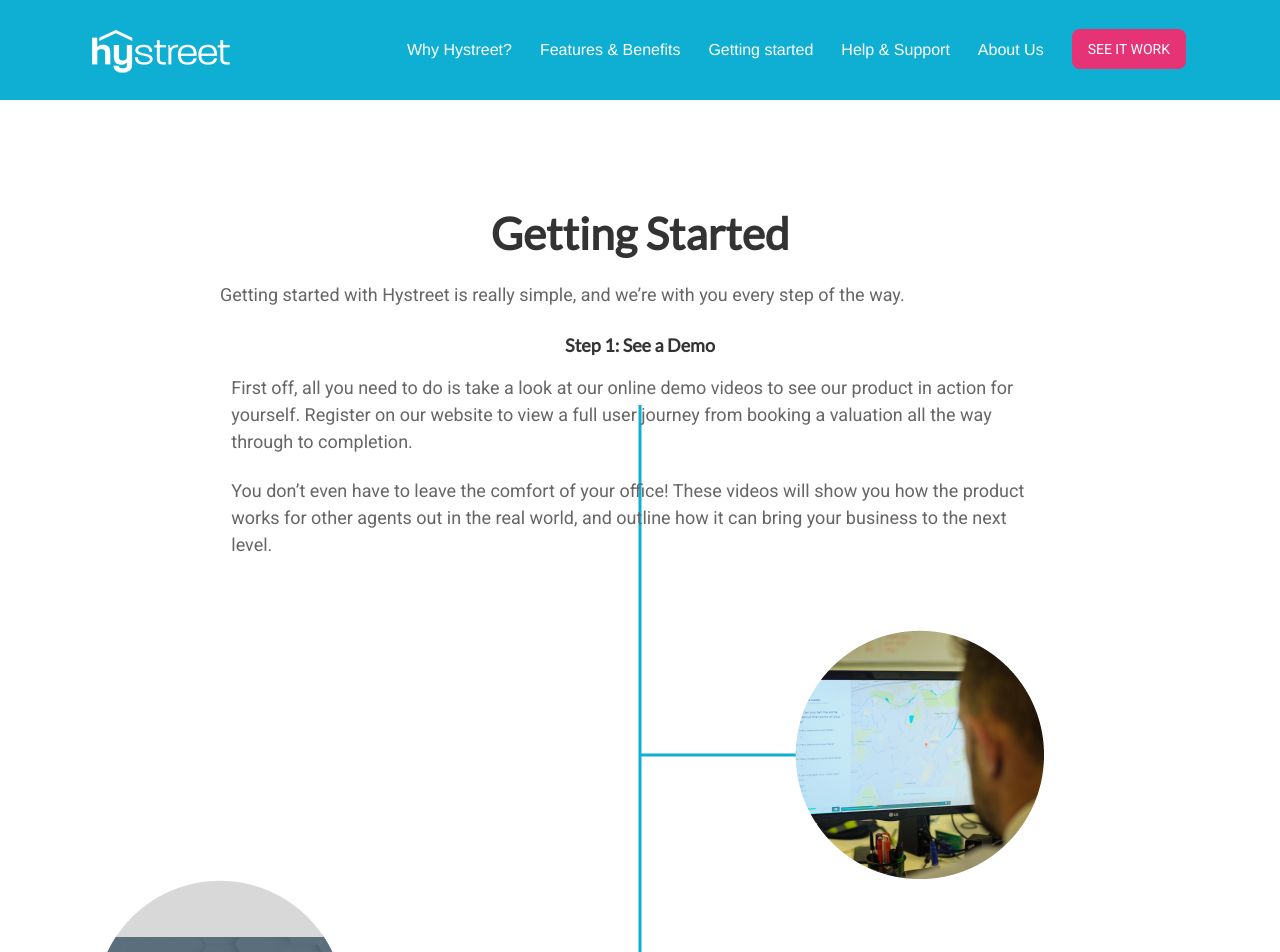
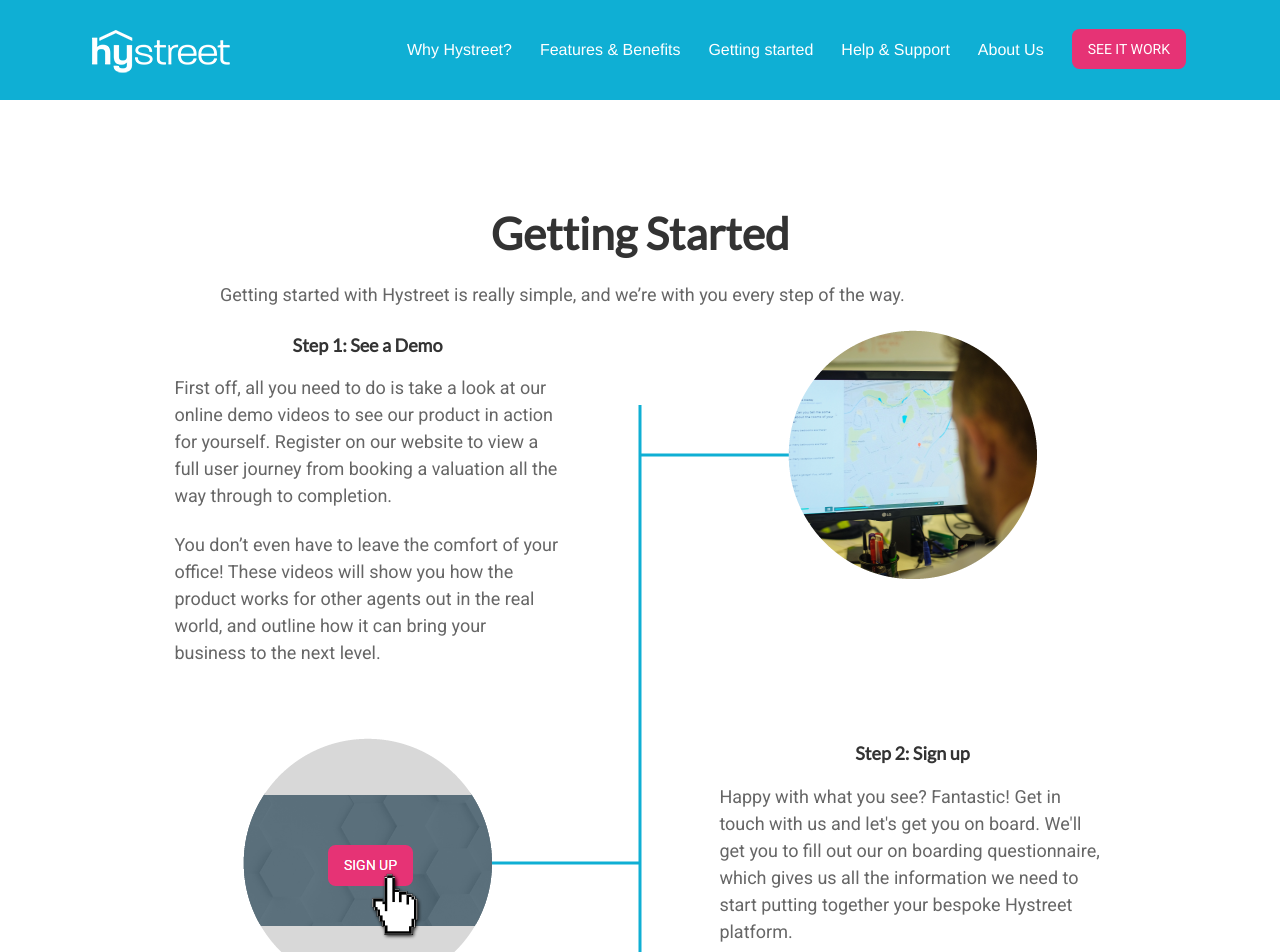
Before and after one commit to hystreet/hystreet.github.io, a Jekyll site: the page built from support/getting-started/index.html, in a window 1280 px wide. Shown: the top 952 px of the page. Built offline with Jekyll 4.4.1, drawn with Linux system fonts in a browser that asks for light colours; some web fonts are replaced; a script that is not in the unit is left out.

Commit message:
Update index.html

```diff
--- a/support/getting-started/index.html
+++ b/support/getting-started/index.html
@@ -23,7 +23,7 @@
       </p>
       </span>
       <span class="getting-started__article">
-        <div class="large-12 columns" style="margin-bottom: 50px;>
+        <div class="large-12 columns" style="margin-bottom: 50px;">
           <div class="large-6 columns left">
             <h3>Step 1: See a Demo</h3>
             <p>First off, all you need to do is take a look at our online demo videos to see our product in action for yourself. Register on our website to view a full user journey from booking a valuation all the way through to completion.</p>
@@ -36,7 +36,7 @@
           </div>
         </div>
         <div class="two-spacing"></div>
-      <div class="large-12 columns" style="margin-bottom: 50px;>
+      <div class="large-12 columns" style="margin-bottom: 50px;">
             <div class="large-6 columns left layout-text">
               <div class="getting-started__wrap-right">
                 <img src="/images/gs-signup.png">
@@ -49,7 +49,7 @@
         </div>
 
         <div class="two-spacing"></div>
-              <div class="large-12 columns" style="margin-bottom: 50px;>
+              <div class="large-12 columns" style="margin-bottom: 50px;">
       <div class="large-6 columns left">
       <h3>Step 3: Let us do the hard work…</h3>
       <p>Once we have everything we need, it’s time to get your platform set up. We will liaise with your web developers and other providers to make your Hystreet platform the perfect fit for your business, installing your brand, colours, and setting up your first users, so it’s all ready for you. Sit back, relax, and know that everything is being taken care of, whilst we inform you of our progress every step of the way. You don’t start paying until everything is up and running.</p>
@@ -62,7 +62,7 @@
         </div>
 
         <div class="two-spacing"></div>
-              <div class="large-12 columns" style="margin-bottom: 50px;>
+              <div class="large-12 columns" style="margin-bottom: 50px;">
                            <div class="large-6 columns left layout-text">
               <div class="getting-started__wrap-right">
                 <img src="/images/gs-handshake.png">
```
